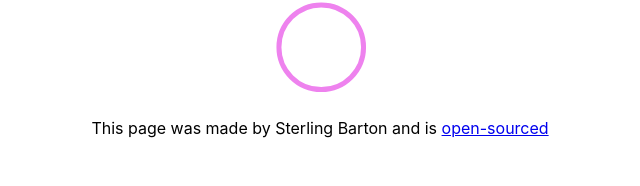
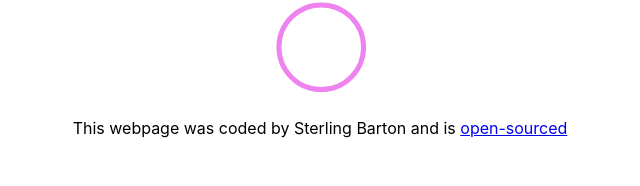
Before and after one commit to sterlingbarton/weatherReact, a React (Create React App) app: page / in a window 1280 px wide. Shown: the part 114-300 px from the top of the page, without its empty margins (320-960 px from the left). Built offline with nearby package versions, Linux system fonts and the light colour scheme.

Commit message:
github link

```diff
--- a/src/App.js
+++ b/src/App.js
@@ -24,7 +24,7 @@ function App() {
       </form>
       <Weather city={city} />
       <p>
-        This page was made by Sterling Barton and is{" "}
+        This webpage was coded by Sterling Barton and is{" "}
         <a href="https://github.com/sterlingbarton/weatherReact">
           open-sourced
         </a>
```
